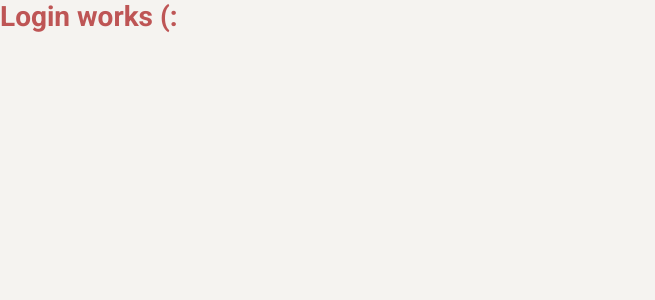
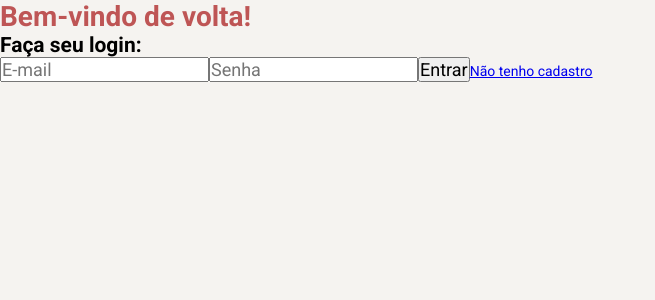
Before and after one commit to marianaolvr/dulocal-frontend-challenge, a React (Create React App) app: page / in a window 1280 px wide. Shown: the top 300 px of the page, without its empty margins (0-655 px from the left). Built offline with nearby package versions, Linux system fonts and the light colour scheme.

Commit message:
add login page content

```diff
--- a/src/pages/Login/index.js
+++ b/src/pages/Login/index.js
@@ -4,6 +4,18 @@
 
 export default function Login() {
     return (
-        <h1>Login works (:</h1>
+        <div class="login-container">
+            <h1>Bem-vindo de volta!</h1>
+            <section className="form">
+                <form action="">
+                    <h2>Faça seu login:</h2>
+                    <input type="email" name="" id="" placeholder="E-mail" />
+                    <input type="password" name="" id="" placeholder="Senha" />
+                    <button type="submit">Entrar</button>
+
+                    <a href="/register">Não tenho cadastro</a>
+                </form>
+            </section>
+        </div>
     );
 };
```
